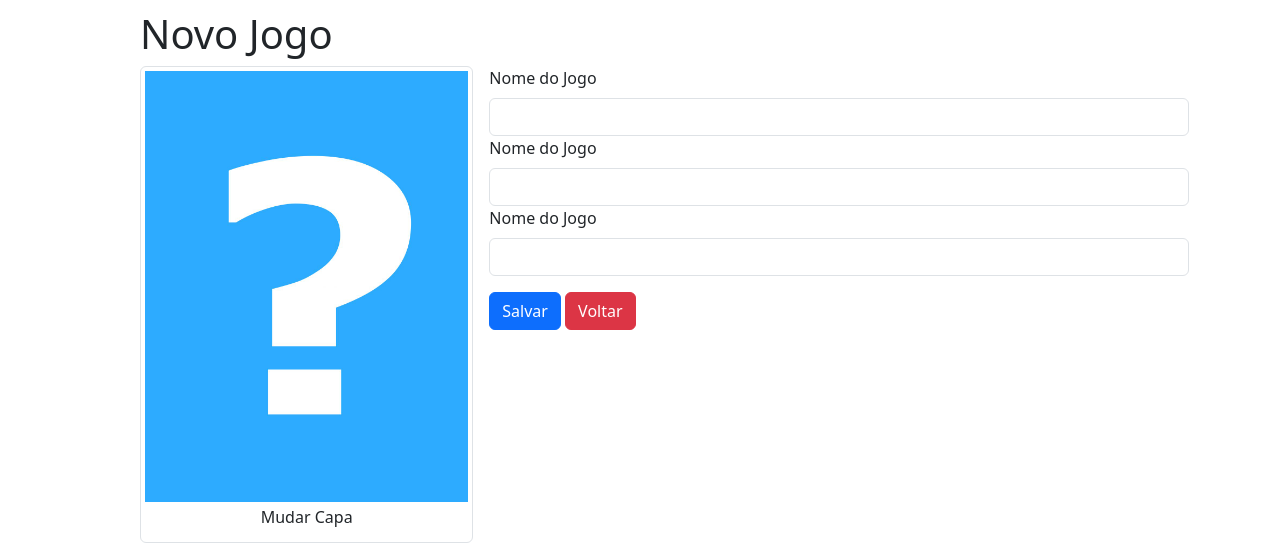
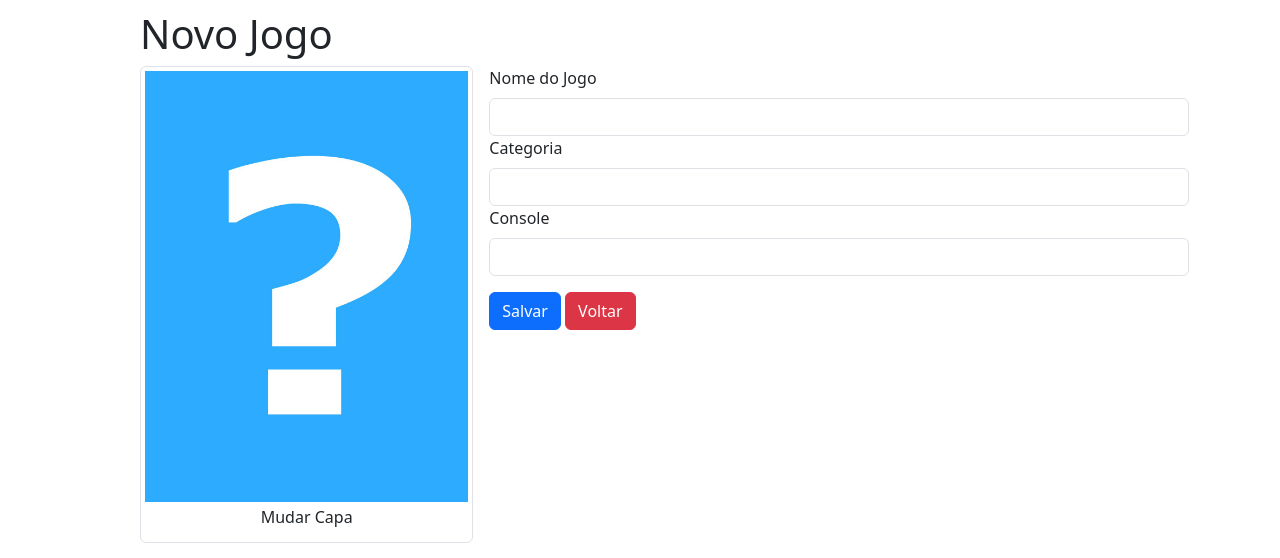
Before and after one commit to nath-anastacio/jogoteca, a Flask app: page /novo in a window 1280 px wide. Shown: the top 558 px of the page. Run offline with Flask 3, Linux system fonts and the light colour scheme; the visitor is signed in with stand-in values (Sample User, id 1); some libraries are stand-ins or nearby versions.

Commit message:
Corrigindo erros

```diff
--- a/helpers.py
+++ b/helpers.py
@@ -5,8 +5,8 @@ from wtforms import StringField, validators, SubmitField, PasswordField
 
 class FormularioJogo(FlaskForm):
     nome = StringField('Nome do Jogo', [validators.DataRequired(), validators.Length(min=1, max=50)])
-    categoria = StringField('Nome do Jogo', [validators.DataRequired(), validators.Length(min=1, max=400)])
-    console = StringField('Nome do Jogo', [validators.DataRequired(), validators.Length(min=1, max=20)])
+    categoria = StringField('Categoria', [validators.DataRequired(), validators.Length(min=1, max=400)])
+    console = StringField('Console', [validators.DataRequired(), validators.Length(min=1, max=20)])
     salvar = SubmitField('Salvar')
 
 class FormularioUsuario(FlaskForm):
--- a/templates/novo.html
+++ b/templates/novo.html
@@ -12,19 +12,18 @@
           </figcaption>
         </figure>
 
-
         <fieldset>
           {{ form.csrf_token() }}
           <div class="form-group inputBox">
-            {{form.nome.label(class='form-label')}}
+            {{ form.nome.label(class="form-label") }}
             {{ form.nome(class='form-control') }}
           </div>
           <div class="form-group inputBox">
-            {{form.nome.label(class='form-label')}}
+            {{ form.categoria.label(class="form-label") }}
             {{ form.categoria(class='form-control') }}
           </div>
           <div class="form-group inputBox">
-            {{form.nome.label(class='form-label')}}
+            {{ form.console.label(class="form-label") }}
             {{ form.console(class='form-control') }}
           </div>
           <div class="form-group buttons">
```
Also changed, not shown: uploads/capa13.jpg (deleted). Lines whose indentation alone changed are shown as unchanged.
